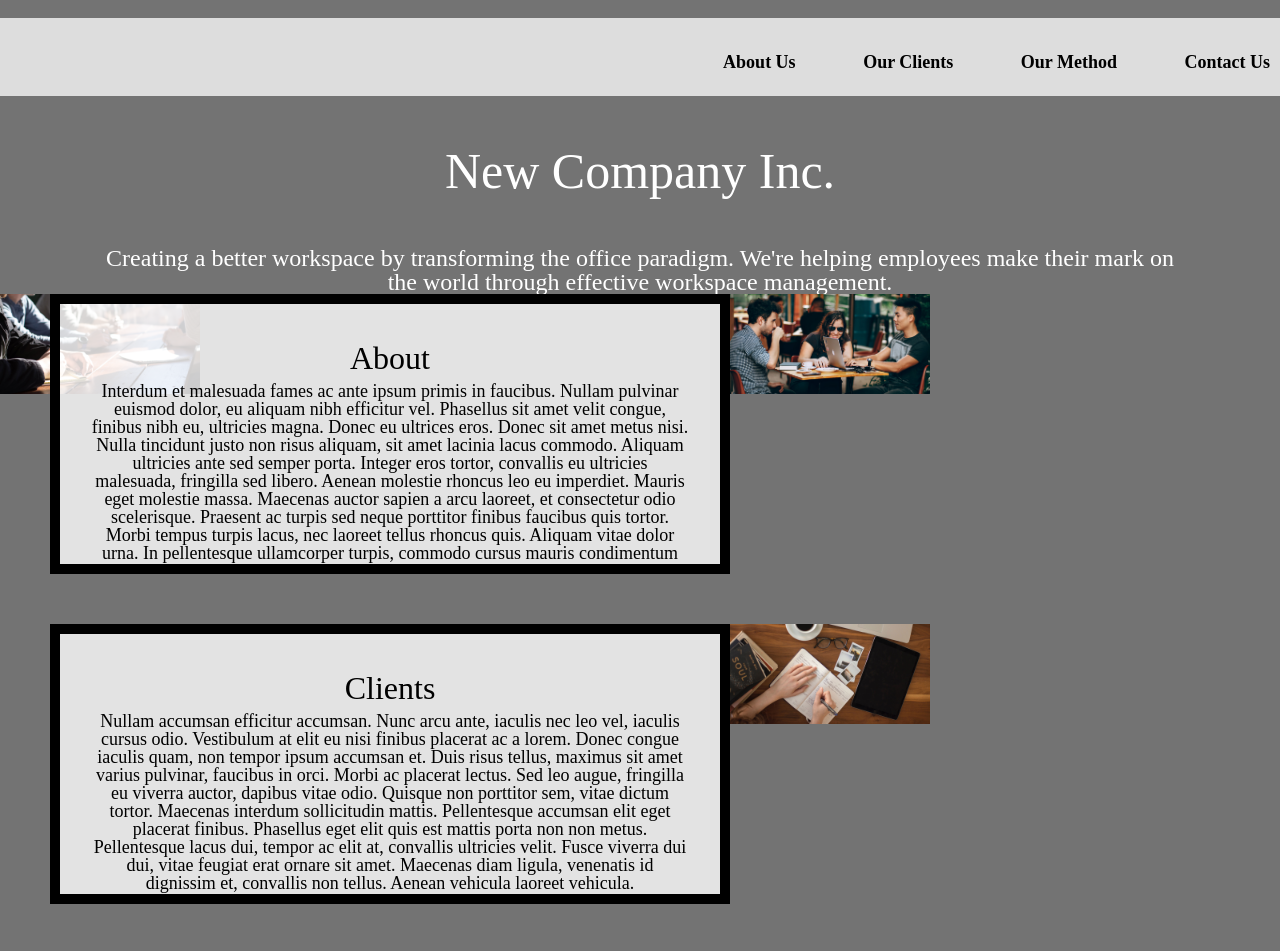
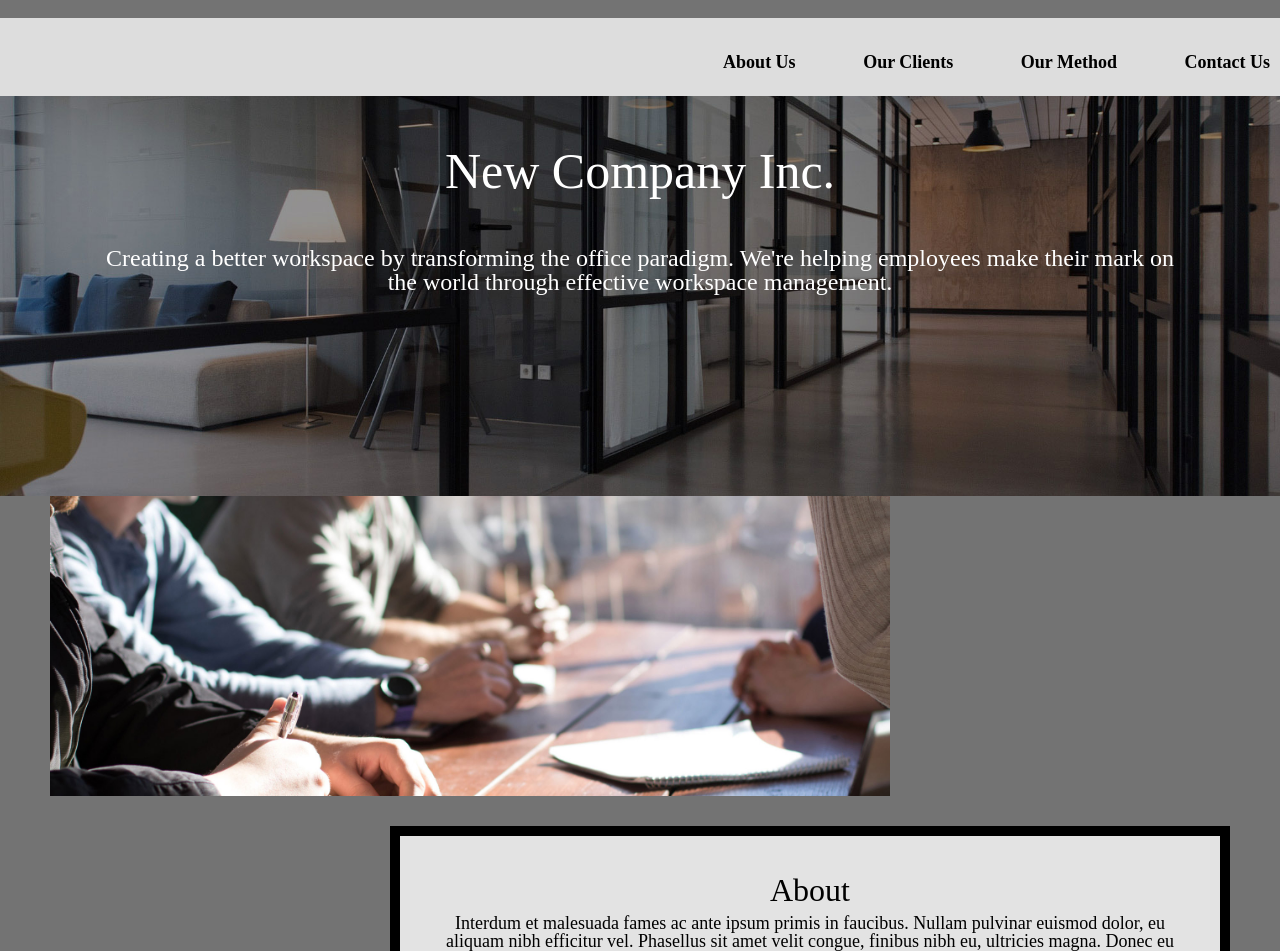
Before and after one commit to zhangedi/homework3-2022, a plain HTML site: page index.html in a window 1280 px wide. Shown: the top 951 px of the page. Drawn offline with Linux system fonts and the light colour scheme.

Commit message:
Add files via upload

```diff
--- a/css/style.css
+++ b/css/style.css
@@ -26,7 +26,7 @@ h2{
 
 nav{
   background-color: #ddd;
-  padding: 25px 10px;;
+  padding: 25px 10px;
   text-align: left;
 }
 
@@ -109,58 +109,40 @@ nav li a:focus{
 
 /* Requirements 6-10 here: */
 .intro{
-  /*parallax baground imagae*/
+background-image: url(../images/header.jpg);
+background-color: #858585;
+min-height: 400px;
+background-attachment: fixed;
+background-position: center;
+background-repeat: no-repeat;
+background-size: cover;
 }
 
-.about{
-  grid-column-start: 2;
-}
-.clients{
-  grid-column-start: 2;
-}
-.method{
-  grid-column-start: 2;
-}
+.about,
+.clients,
+.method,
 .contact{
   grid-column-start: 2;
 }
 
-.img{
+
+img{
   width: 100%;
 }
 
-.about-image{
-  /* grid-column-start: 1/4; */
-  max-height: 50px;
-  /* hide part of image that exceeds the div */
+.about-image,
+.clients-image,
+.method-image,
+.contact-image{
+  grid-column: 1 / span 3;
+  max-height: 500px;
+  overflow: hidden;
 }
-
-.clients-image{
-  /* grid-column-start: 1/4; */
-  max-height: 50px;
-  /* hide part of image that exceeds the div */
-}
-
-.method-image{
-  /* grid-column-start: 1/4; */
-  max-height: 50px;
-  /* hide part of image that exceeds the div */
-}
-
-.contact-image{
-  /* grid-column-start: 1/4; */
-  max-height: 50px;
-  /* hide part of image that exceeds the div */
-}
-
-/* Place the elements so that about and about-image
-are on the same row, clients, and clients-image are on
-the same row, etc. */
 
 .text{
   text-align: center;
   max-height: 25vh;
-  overflow:scroll
+  overflow:scroll;
 }
 
 
@@ -186,7 +168,19 @@ the same row, etc. */
     grid-template-columns: 50px auto 500px auto 50px;
     grid-template-rows: 300px 300px 300px 300px
   }
+.about,
+.method,
+.client-image,
+.contact-image{
+  grid-column: 3 / span 2;
+}
 
+.clients,
+.contact,
+.about-image,
+.method-image{
+  grid-column:2/span 2;
+}
 /* The .about, .method, .clients-image, .contact-image
 elements: Begin in the third column and span two columns
 
```
